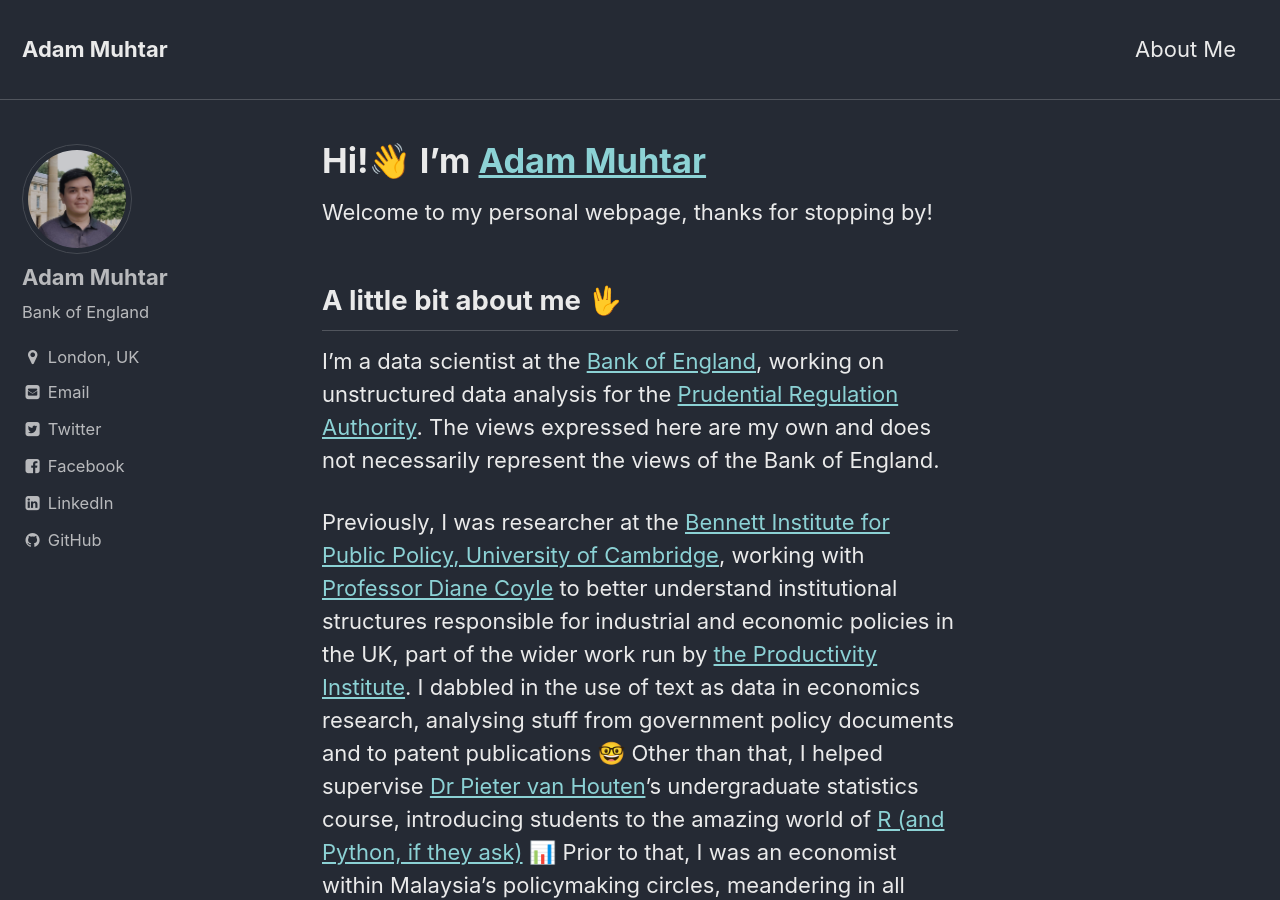
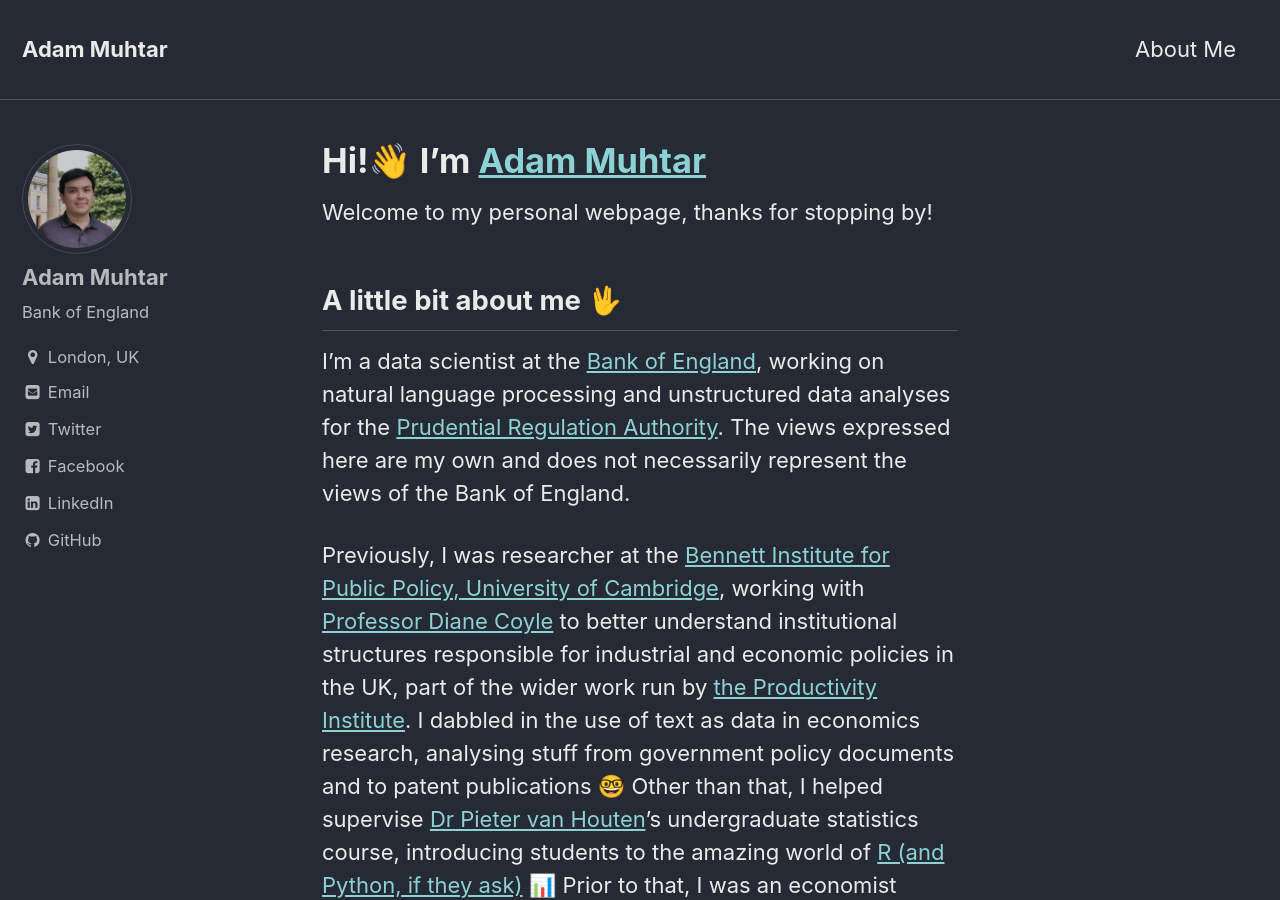
Before and after one commit to adammuhtar/adammuhtar.github.io, a Jekyll site: the page built from index.md, in a window 1280 px wide and 900 px high. Built offline with Jekyll 4.4.1, drawn with Linux system fonts in a browser that asks for light colours.

Commit message:
Update index.md

```diff
--- a/index.md
+++ b/index.md
@@ -9,7 +9,7 @@
 
 ## A little bit about me 🖖
 
-I'm a data scientist at the [Bank of England](https://www.bankofengland.co.uk/), working on unstructured data analysis for the [Prudential Regulation Authority](https://www.bankofengland.co.uk/prudential-regulation). The views expressed here are my own and does not necessarily represent the views of the Bank of England.
+I'm a data scientist at the [Bank of England](https://www.bankofengland.co.uk/), working on natural language processing and unstructured data analyses for the [Prudential Regulation Authority](https://www.bankofengland.co.uk/prudential-regulation). The views expressed here are my own and does not necessarily represent the views of the Bank of England.
 
 Previously, I was researcher at the [Bennett Institute for Public Policy, University of Cambridge](https://www.bennettinstitute.cam.ac.uk/), working with [Professor Diane Coyle](https://www.bennettinstitute.cam.ac.uk/about-us/team/diane-coyle/) to better understand institutional structures responsible for industrial and economic policies in the UK, part of the wider work run by [the Productivity Institute](https://www.productivity.ac.uk/). I dabbled in the use of text as data in economics research, analysing stuff from government policy documents and to patent publications 🤓 Other than that, I helped supervise [Dr Pieter van Houten](https://www.polis.cam.ac.uk/Staff_and_Students/dr-pieter-van-houten)'s undergraduate statistics course, introducing students to the amazing world of [R (and Python, if they ask)](https://www.business-science.io/assets/2021-02-18-R-is-for-research/Join_Forces_meme.png) 📊 Prior to that, I was an economist within Malaysia's policymaking circles, meandering in all sorts of economics-related fields from trade policy to public finance management.
 
```
